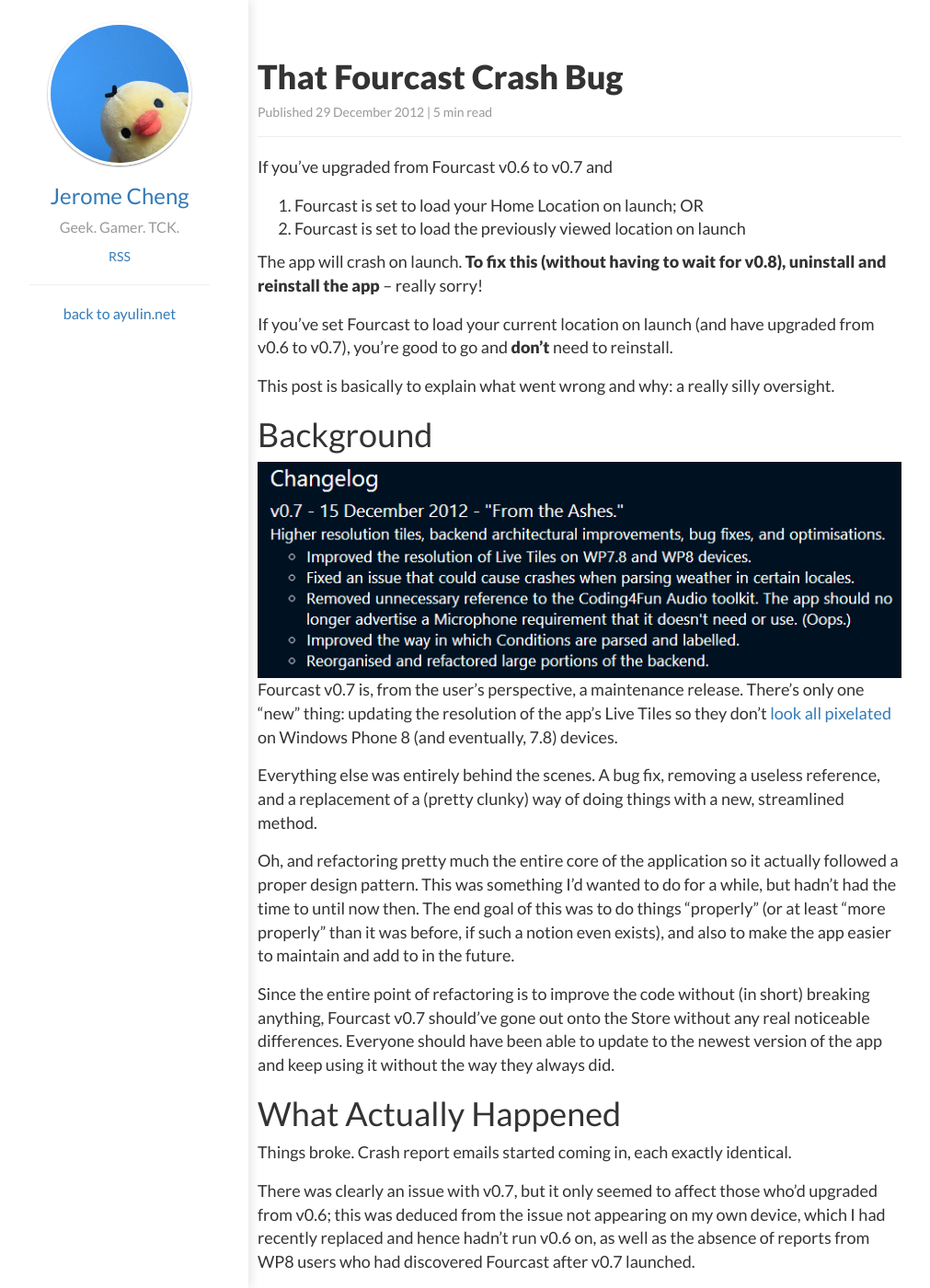
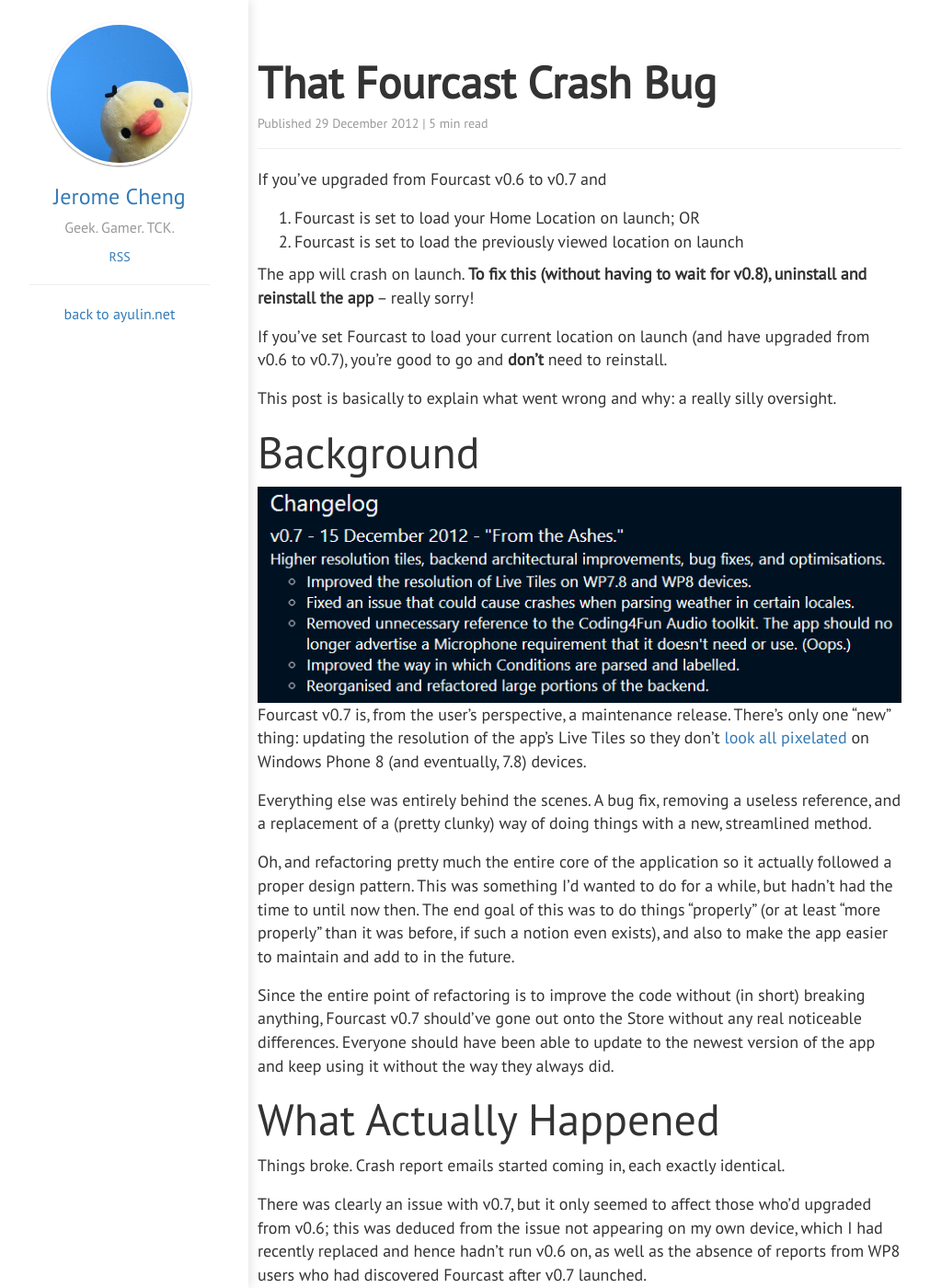
Before and after one commit to jcheng31/ayulin.net, a Jekyll site: the page built from Content/_posts/2012-12-29-that-fourcast-crash-bug.md, in a window 1280 px wide and 1400 px high. Shown: the whole window at 92% size, without its empty margins (10-1021 px from the left). Built offline with Jekyll 4.4.1, drawn with Linux system fonts in a browser that asks for light colours; nearby versions of some CDN libraries; Markdown is read by kramdown in place of the engine named in the settings; comment, search, counter and statistics services are not loaded.

Commit message:
Switch to PT Sans.

```diff
--- a/Content/css/mainStyle.css
+++ b/Content/css/mainStyle.css
@@ -1,5 +1,17 @@
+@font-face {
+    font-family:'pt_sansregular';
+    src: url('/css/fonts/PTS55F-webfont.woff') format('woff');
+    font-weight: normal;
+    font-style: normal;
+}
 h1, h2, h3, h4, h5, h6, p, li, a {
-  font-family:"Lato", sans-serif;
+    font-family:'pt_sansregular', sans-serif;
+}
+h1 {
+  font-size: 48px;
+}
+h2 {
+  font-size: 36px;
 }
 html, body {
     height: 100%;
```
Also changed, not shown: Content/css/fonts/PTS55F-webfont.woff (added), Content/css/fonts/PTS75F-webfont.woff (added). Lines whose indentation alone changed are shown as unchanged.
